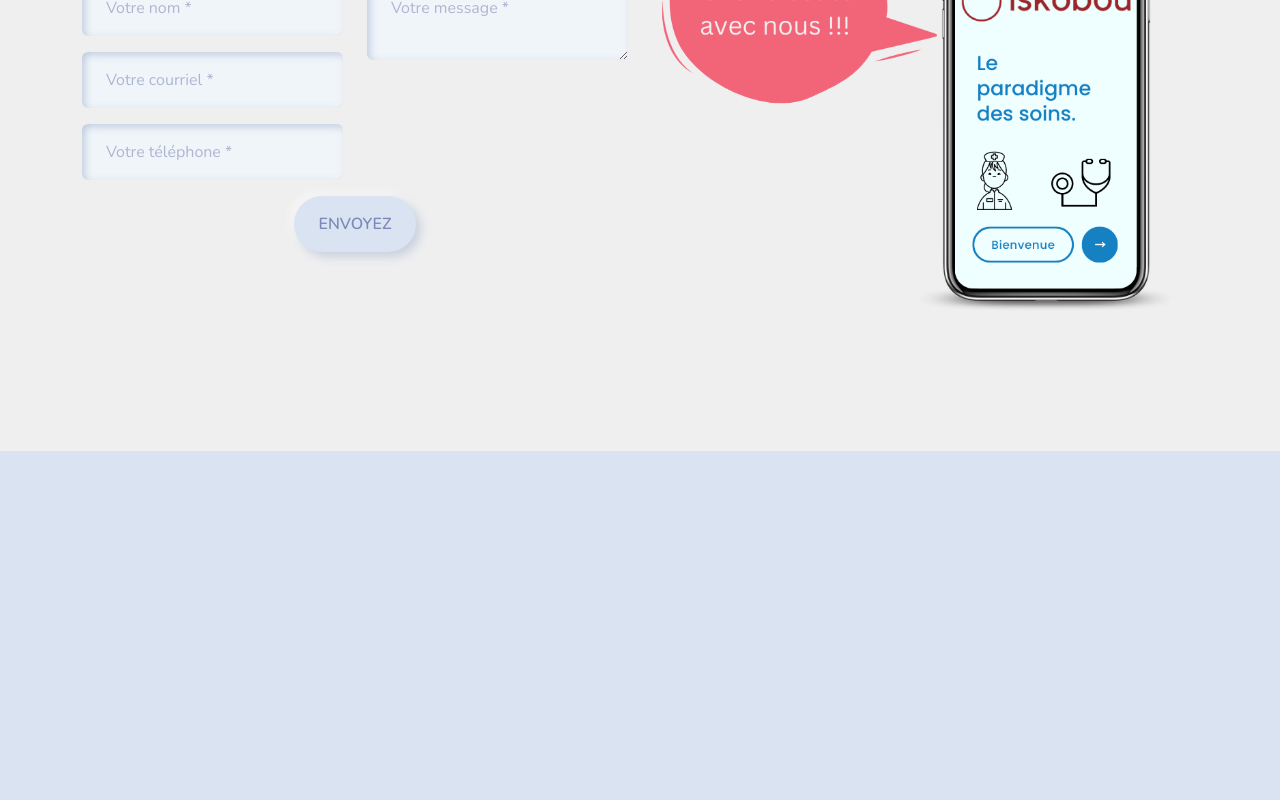
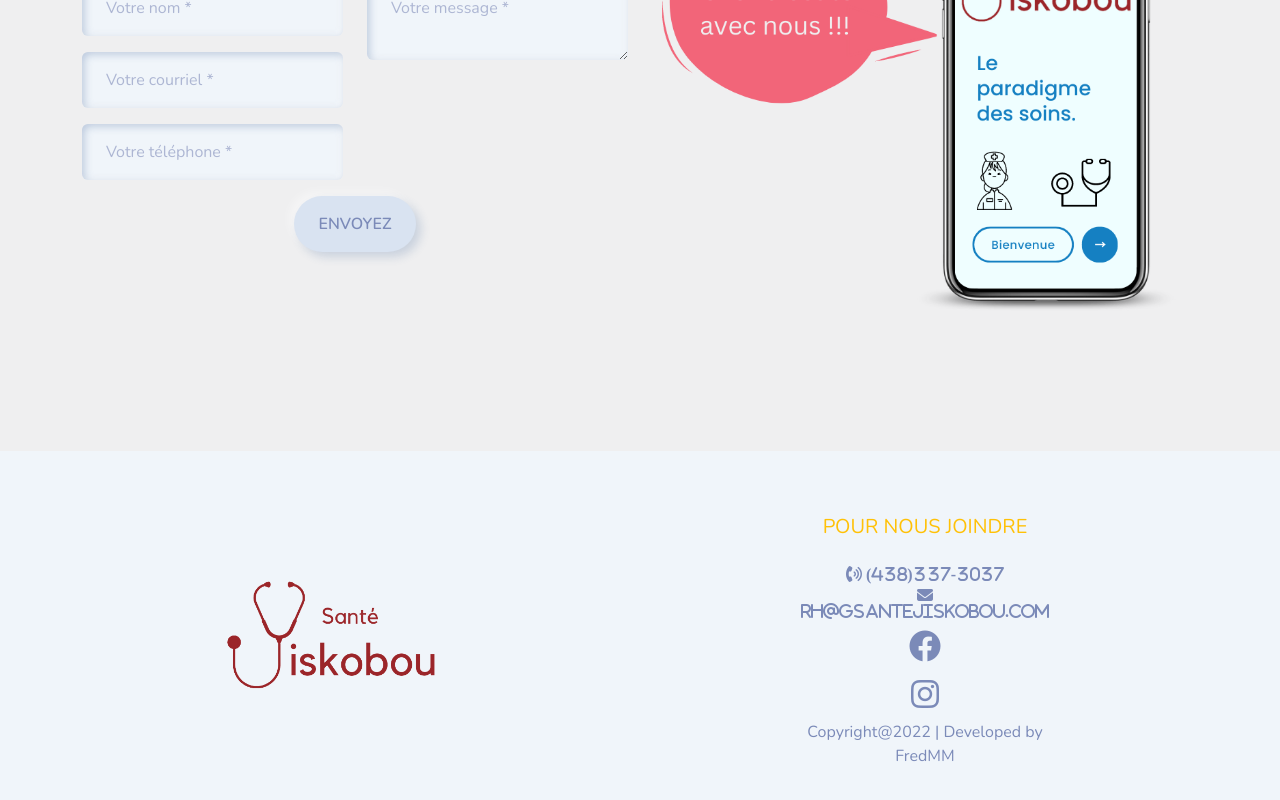
Before and after one commit to stanmm972/santejiskobou, a React (Create React App) app: page / in a window 1280 px wide. Shown: the part 5117-5917 px from the top of the page. Before the commit the page ends 5568 px from the top, so only its background shows below. Built offline with nearby package versions, Linux system fonts and the light colour scheme.

Commit message:
created footer section

```diff
--- a/src/App.js
+++ b/src/App.js
@@ -7,6 +7,7 @@ import Apropos from './components/Apropos';
 import Mission from './components/Mission';
 import Services from './components/Services';
 import Contact from './components/Contact';
+import Footer from './components/Footer';
 
 function App() {
   return (
@@ -23,6 +24,7 @@ function App() {
         </Container>
         <Contact/>
       </main>
+      <Footer/>
     </>
   );
 }
--- /dev/null
+++ b/src/components/Footer.js
@@ -0,0 +1,33 @@
+import React from 'react'
+import './footer.css';
+import logo from "../assets/jiskobou.png";
+import {Nav} from 'react-bootstrap';
+
+
+const Footer = () => {
+  const getCurrentYear = () => {
+    return new Date().getFullYear();
+  };
+
+  return (
+    <footer className='bg-light pt-5 pb-4'>
+      <div className='container text-center text-md-left'>
+        <div className='row text-center text-md-left'>
+          <div className='col-md-3 col-lg-3 col-xl-3 mx-auto mt-3'>
+            <img src={logo} id="logo1" alt="logo" />
+          </div>
+          <div className='col-md-3 col-lg-3 col-xl-3 mx-auto mt-3'>
+            <h5 className='text-uppercase mb-4 font-weight-bold text-warning'>Pour nous joindre</h5>
+            <Nav.Link href='tel:+1-438-337-3037'><i class="fa-solid fa-phone-volume"> (438)337-3037</i></Nav.Link>
+            <Nav.Link href='mailto:rh@santejiskobou.com'><i class="fa-solid fa-envelope"> rh@gsantejiskobou.com</i></Nav.Link>
+            <Nav.Link href="#"className='icon'><i class="fa-brands fa-facebook"></i></Nav.Link>
+            <Nav.Link href="#" className='icon'><i class="fa-brands fa-instagram"></i></Nav.Link>
+            <p>Copyright@{getCurrentYear()} | Developed by FredMM</p>
+          </div>
+        </div>
+      </div>
+    </footer>
+  )
+}
+
+export default Footer
--- /dev/null
+++ b/src/components/footer.css
@@ -0,0 +1,3 @@
+.icon{
+    font-size: 2rem;
+}
```
